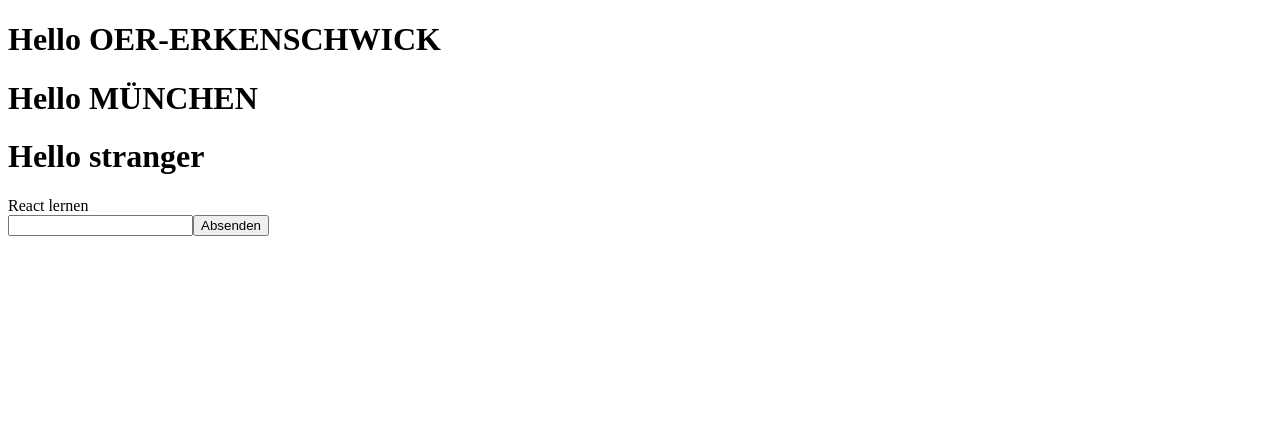
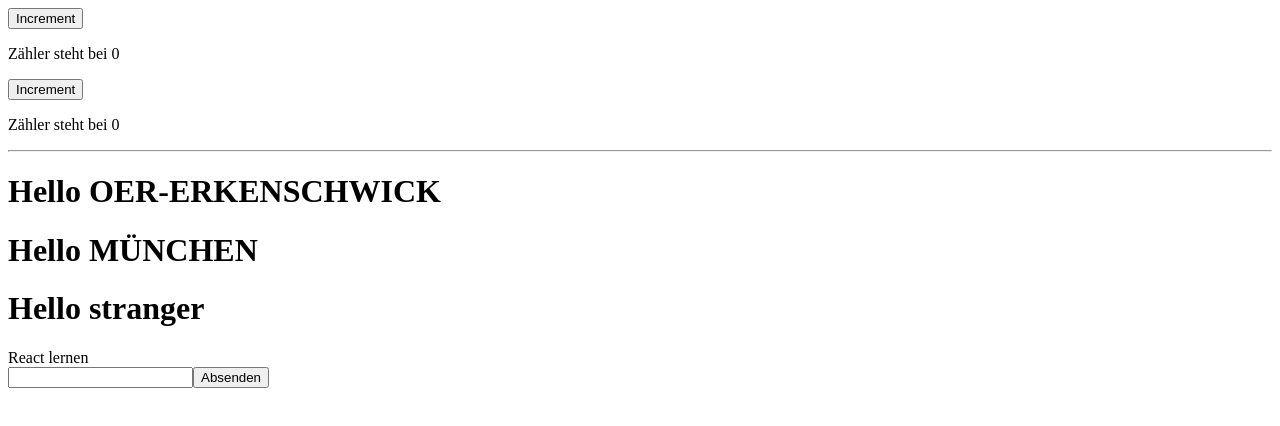
Before and after one commit to SuoraGmbH/react-camp-2024-04, a React (Vite) app: page / in a window 1280 px wide. Shown: the top 426 px of the page. Built offline with nearby package versions, Linux system fonts and the light colour scheme.

Commit message:
add counter

```diff
--- a/src/App.tsx
+++ b/src/App.tsx
@@ -2,6 +2,7 @@
 import { TimeEntryView } from "./components/TimeEntryView.tsx";
 import TimeEntry from "./domain/TimeEntry.ts";
 import { TimeEntryForm } from "./components/TimeEntryForm.tsx";
+import { Counter } from "./components/Counter.tsx";
 
 export function App() {
   const timeEntry: TimeEntry = {
@@ -13,6 +14,9 @@
 
   return (
     <>
+      <Counter />
+      <Counter />
+      <hr />
       <Welcome city="Oer-Erkenschwick" />
       <Welcome city="München" />
       <Welcome />
--- /dev/null
+++ b/src/components/Counter.tsx
@@ -0,0 +1,18 @@
+import React, { useState } from "react";
+
+export const Counter: React.FunctionComponent = () => {
+  // let count = 0;
+  const [count, setCount] = useState(0);
+  return (
+    <div>
+      <button
+        onClick={() => {
+          setCount(count + 1);
+        }}
+      >
+        Increment
+      </button>
+      <p>Zähler steht bei {count}</p>
+    </div>
+  );
+};
```
